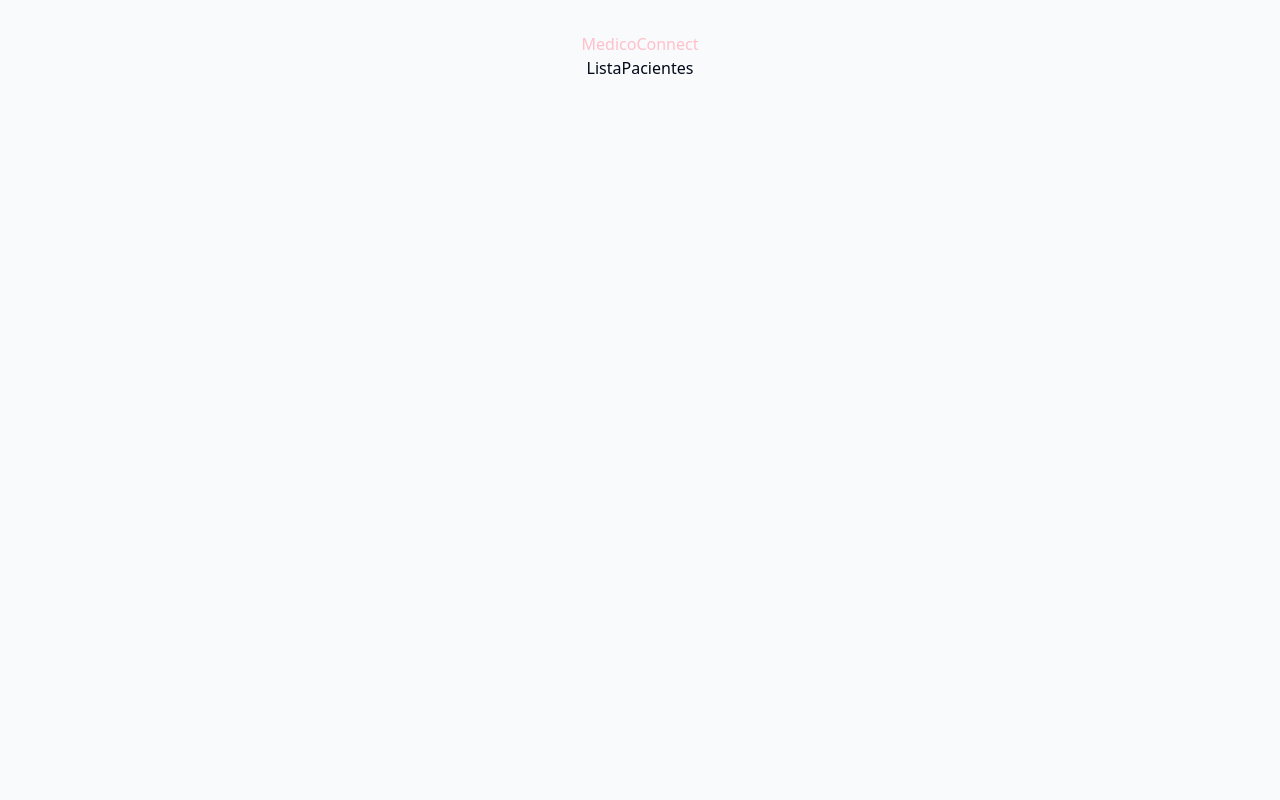
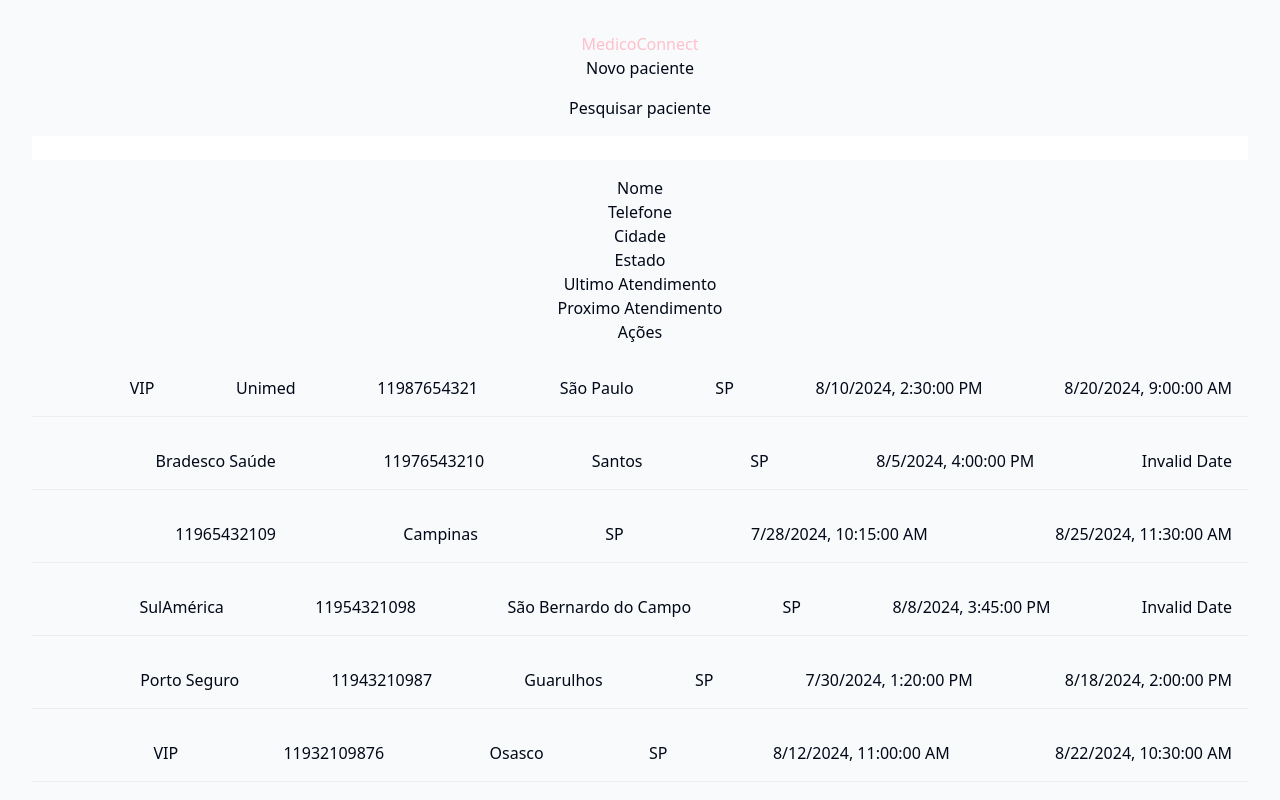
Before and after one commit to jp-lima/mediconnect, a React (Vite) app: page / in a window 1280 px wide. Shown: the top 800 px of the page. Built offline with nearby package versions, Linux system fonts and the light colour scheme.

Commit message:
listaPacientescriada

```diff
--- a/src/App.css
+++ b/src/App.css
@@ -54,3 +54,22 @@
 }
 
 h1{color:pink;}
+
+.lista-pacientes{
+  display: flex;
+  flex-direction: column;
+  gap: 1rem;
+}
+
+.comp_paciente{
+  display: flex;
+  justify-content: space-between;
+  padding: 1rem;
+  border-bottom: 1px solid #eee;
+}
+
+.page_lista-pacientes{
+  display: flex;
+  flex-direction: column;
+  gap: 1rem;
+}
--- a/src/components/Paciente.jsx
+++ b/src/components/Paciente.jsx
@@ -0,0 +1,30 @@
+import React from 'react'
+
+
+
+const Paciente = ( { paciente }) => {
+
+
+    return (
+    <div className='comp_paciente'>
+        <img src="" alt="" />
+
+        {paciente.ehVip ? <div className='vip'><p>VIP</p></div> : null}
+
+        {paciente.convenio ? <div className='convenio'><p>{paciente.convenio}</p></div> : null}
+
+
+
+
+        <p>{paciente.celular}</p>
+        <p>{paciente.endereco.cidade}</p>
+        <p>{paciente.endereco.estado}</p>
+        <p>{new Date(paciente.ultimaConsulta).toLocaleString()}</p>
+        <p>{new Date(paciente.proximaConsulta).toLocaleString()}</p>
+
+
+    </div>
+  )
+}
+
+export default Paciente
--- a/src/data/mockPatients.js
+++ b/src/data/mockPatients.js
@@ -1,115 +1,113 @@
-import { Patient } from '@/types/patient';
-
-export const mockPatients: Patient[] = [
+export const pacientesMock = [
   {
     id: '1',
-    name: 'Maria Silva Santos',
+    nome: 'Maria Silva Santos',
     cpf: '123.456.789-01',
-    gender: 'feminine',
-    birthDate: '1985-03-15',
-    cellphone: '11987654321',
+    genero: 'feminino',
+    dataNascimento: '1985-03-15',
+    celular: '11987654321',
     email: 'maria.silva@email.com',
-    address: {
-      city: 'São Paulo',
-      state: 'SP',
-      street: 'Rua das Flores, 123',
-      zipCode: '01234-567'
+    endereco: {
+      cidade: 'São Paulo',
+      estado: 'SP',
+      rua: 'Rua das Flores, 123',
+      cep: '01234-567'
     },
-    insurance: 'Unimed',
-    isVip: true,
-    lastAppointment: '2024-08-10T14:30:00',
-    nextAppointment: '2024-08-20T09:00:00',
-    createdAt: '2024-01-15T10:00:00',
-    updatedAt: '2024-08-10T14:30:00'
+    convenio: 'Unimed',
+    ehVip: true,
+    ultimaConsulta: '2024-08-10T14:30:00',
+    proximaConsulta: '2024-08-20T09:00:00',
+    criadoEm: '2024-01-15T10:00:00',
+    atualizadoEm: '2024-08-10T14:30:00'
   },
   {
     id: '2',
-    name: 'João Pereira Lima',
+    nome: 'João Pereira Lima',
     cpf: '987.654.321-09',
-    gender: 'masculine',
-    birthDate: '1978-07-22',
-    cellphone: '11976543210',
-    address: {
-      city: 'Santos',
-      state: 'SP',
-      street: 'Av. Atlântica, 456'
+    genero: 'masculino',
+    dataNascimento: '1978-07-22',
+    celular: '11976543210',
+    endereco: {
+      cidade: 'Santos',
+      estado: 'SP',
+      rua: 'Av. Atlântica, 456'
     },
-    insurance: 'Bradesco Saúde',
-    lastAppointment: '2024-08-05T16:00:00',
-    createdAt: '2024-02-10T11:00:00',
-    updatedAt: '2024-08-05T16:00:00'
+    convenio: 'Bradesco Saúde',
+    ultimaConsulta: '2024-08-05T16:00:00',
+    criadoEm: '2024-02-10T11:00:00',
+    atualizadoEm: '2024-08-05T16:00:00'
   },
   {
     id: '3',
-    name: 'Ana Carolina Rodrigues',
+    nome: 'Ana Carolina Rodrigues',
     cpf: '456.789.123-45',
-    gender: 'feminine',
-    birthDate: '1992-11-08',
-    cellphone: '11965432109',
+    genero: 'feminino',
+    dataNascimento: '1992-11-08',
+    celular: '11965432109',
     email: 'ana.rodrigues@email.com',
-    address: {
-      city: 'Campinas',
-      state: 'SP',
-      street: 'Rua do Comércio, 789'
+    endereco: {
+      cidade: 'Campinas',
+      estado: 'SP',
+      rua: 'Rua do Comércio, 789'
     },
-    lastAppointment: '2024-07-28T10:15:00',
-    nextAppointment: '2024-08-25T11:30:00',
-    createdAt: '2024-03-05T09:00:00',
-    updatedAt: '2024-07-28T10:15:00'
+    ultimaConsulta: '2024-07-28T10:15:00',
+    proximaConsulta: '2024-08-25T11:30:00',
+    criadoEm: '2024-03-05T09:00:00',
+    atualizadoEm: '2024-07-28T10:15:00'
   },
   {
     id: '4',
-    name: 'Carlos Eduardo Oliveira',
+    nome: 'Carlos Eduardo Oliveira',
     cpf: '789.123.456-78',
-    gender: 'masculine',
-    birthDate: '1995-12-03',
-    cellphone: '11954321098',
-    address: {
-      city: 'São Bernardo do Campo',
-      state: 'SP',
-      street: 'Praça Central, 321'
+    genero: 'masculino',
+    dataNascimento: '1995-12-03',
+    celular: '11954321098',
+    endereco: {
+      cidade: 'São Bernardo do Campo',
+      estado: 'SP',
+      rua: 'Praça Central, 321'
     },
-    insurance: 'SulAmérica',
-    isVip: false,
-    lastAppointment: '2024-08-08T15:45:00',
-    createdAt: '2024-04-12T14:00:00',
-    updatedAt: '2024-08-08T15:45:00'
+    convenio: 'SulAmérica',
+    ehVip: false,
+    ultimaConsulta: '2024-08-08T15:45:00',
+    criadoEm: '2024-04-12T14:00:00',
+    atualizadoEm: '2024-08-08T15:45:00'
   },
   {
     id: '5',
-    name: 'Fernanda Costa Almeida',
+    nome: 'Fernanda Costa Almeida',
     cpf: '321.654.987-32',
-    gender: 'feminine',
-    birthDate: '1988-08-13',
-    cellphone: '11943210987',
+    genero: 'feminino',
+    dataNascimento: '1988-08-13',
+    celular: '11943210987',
     email: 'fernanda.almeida@email.com',
-    address: {
-      city: 'Guarulhos',
-      state: 'SP',
-      street: 'Rua São João, 654'
+    endereco: {
+      cidade: 'Guarulhos',
+      estado: 'SP',
+      rua: 'Rua São João, 654'
     },
-    insurance: 'Porto Seguro',
-    lastAppointment: '2024-07-30T13:20:00',
-    nextAppointment: '2024-08-18T14:00:00',
-    createdAt: '2024-05-20T10:30:00',
-    updatedAt: '2024-07-30T13:20:00'
+    convenio: 'Porto Seguro',
+    ultimaConsulta: '2024-07-30T13:20:00',
+    proximaConsulta: '2024-08-18T14:00:00',
+    criadoEm: '2024-05-20T10:30:00',
+    atualizadoEm: '2024-07-30T13:20:00'
   },
   {
     id: '6',
-    name: 'Roberto Mendes Silva',
+    nome: 'Roberto Mendes Silva',
     cpf: '654.321.098-76',
-    gender: 'masculine',
-    birthDate: '1970-04-25',
-    cellphone: '11932109876',
-    address: {
-      city: 'Osasco',
-      state: 'SP',
-      street: 'Av. dos Autonomistas, 987'
+    genero: 'masculino',
+    dataNascimento: '1970-04-25',
+    celular: '11932109876',
+    endereco: {
+      cidade: 'Osasco',
+      estado: 'SP',
+      rua: 'Av. dos Autonomistas, 987'
     },
-    isVip: true,
-    lastAppointment: '2024-08-12T11:00:00',
-    nextAppointment: '2024-08-22T10:30:00',
-    createdAt: '2024-01-08T16:00:00',
-    updatedAt: '2024-08-12T11:00:00'
+    ehVip: true,
+    ultimaConsulta: '2024-08-12T11:00:00',
+    proximaConsulta: '2024-08-22T10:30:00',
+    criadoEm: '2024-01-08T16:00:00',
+    atualizadoEm: '2024-08-12T11:00:00'
   }
 ];
--- a/src/routes/ListaPacientes.jsx
+++ b/src/routes/ListaPacientes.jsx
@@ -1,8 +1,42 @@
 import React from 'react'
+import {Link} from 'react-router-dom';
+
+import { pacientesMock } from '../data/mockPatients.js';
+
+import Paciente from '../components/Paciente';
+
 
 const ListaPacientes = () => {
+  console.log(pacientesMock);
+
   return (
-    <div>ListaPacientes</div>
+  <div className='page_lista-pacientes'>
+
+    <button>
+      <Link  to='/formulario'>Novo paciente</Link>
+    </button>
+
+    <label htmlFor="text">Pesquisar paciente</label>
+    <input type="text" />
+
+    <div>
+      <h2>Nome</h2>
+      <h2>Telefone</h2>
+      <h2>Cidade</h2>
+      <h2>Estado</h2>
+      <h2>Ultimo Atendimento</h2>
+      <h2>Proximo Atendimento</h2>
+      <h2>Ações</h2>
+
+    </div>
+
+    <div className='lista-pacientes'>
+      {pacientesMock.map(paciente => (
+        <Paciente key={paciente.id} paciente={paciente} />
+      ))}
+    </div>
+
+  </div>
   )
 }
 
```
